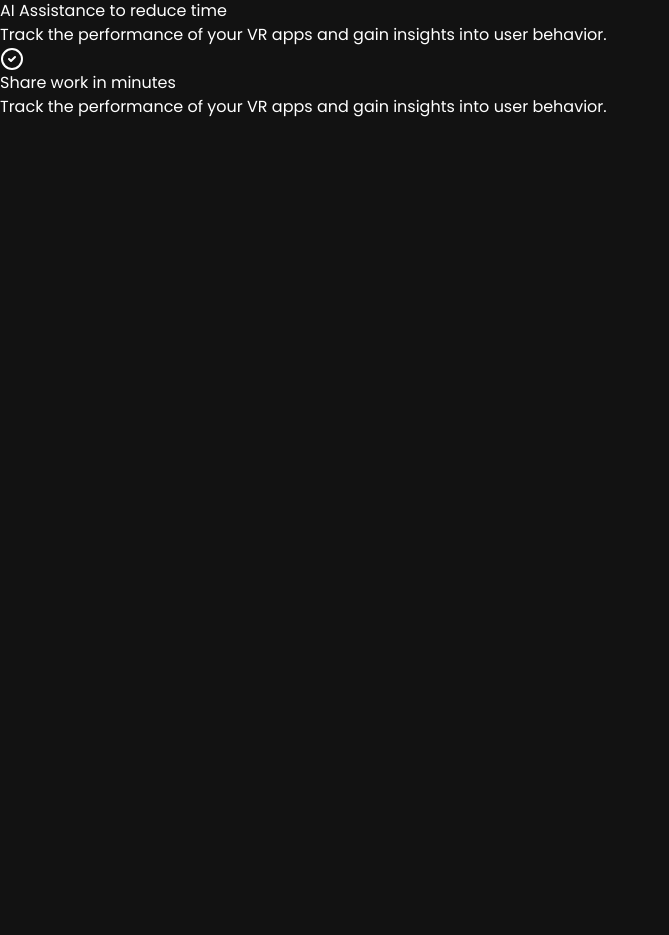
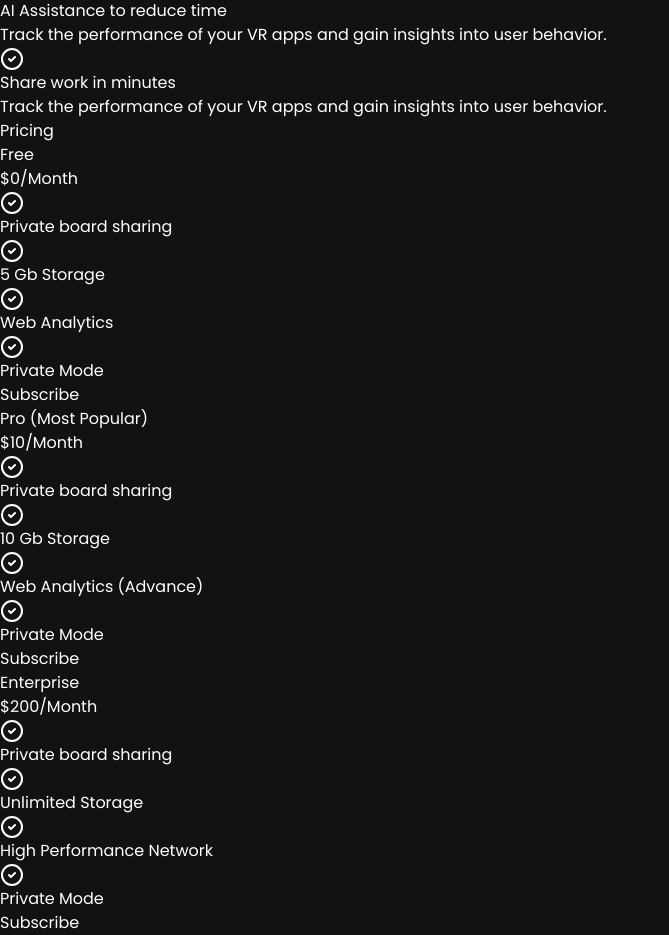
Before and after one commit to ParthivSuthar/VirtualR-Landing-Page, a React (Vite) app: page / in a window 1280 px wide. Shown: the part 3048-3983 px from the top of the page, without its empty margins (0-669 px from the left). Before the commit the page ends 3167 px from the top, so only its background shows below. Built offline with nearby package versions, Linux system fonts and the light colour scheme.

Commit message:
add pricing section

```diff
--- a/src/App.jsx
+++ b/src/App.jsx
@@ -1,6 +1,7 @@
 import FeatureSection from "./components/FeatureSection"
 import HeroSection from "./components/HeroSection"
 import Navbar from "./components/Navbar"
+import Pricing from "./components/Pricing"
 import WorkflowSection from "./components/WorkflowSection"
 
 
@@ -12,6 +13,7 @@
         <HeroSection/>
         <FeatureSection/>
         <WorkflowSection />
+        <Pricing/>
       </div>
     </>
   )
--- /dev/null
+++ b/src/components/Pricing.jsx
@@ -0,0 +1,34 @@
+import { CheckCircle2 } from "lucide-react"
+import { pricingOptions } from "../constants"
+
+const Pricing = () => {
+  return (
+    <div className="mt-20">
+        <h2 className="text-3xl sm:text-5xl lg:text-6xl text-center my-8 tracking-wide">Pricing</h2>
+        <div className="flex flex-wrap">
+            {pricingOptions.map((option, index) => (
+                <div key={index} className="w-full sm:w-1/2 lg:w-1/3 p-2">
+                    <div className="p-10 border border-neutral-700 rounded-xl">
+                        <p className="text-4xl mb-8">{option.title} {option.title === "Pro" && <span className="bg-gradient-to-r from-orange-500 to-orange-900 text-transparent bg-clip-text text-xl mb-4 ml-2">(Most Popular)</span>}</p>
+                        <p className="mb-8">
+                            <span className="text-5xl mt-6 mr-2">{option.price}</span>
+                            <span className="text-neutral-400 tracking-tight">/Month</span>
+                        </p>
+                        <ul>
+                            {option.features.map((feature, index) => (
+                                <li className="flex mt-8 items-center" key={index}>
+                                    <CheckCircle2/>
+                                    <span className="ml-2">{feature}</span>
+                                    </li>
+                            ))}
+                        </ul>
+                        <a href="#" className="inline-flex justify-center items-center text-center w-full h-12 p-5 mt-20 tracking-tight text-xl hover:bg-orange-900 border border-orange-900 rounded-lg transition duration-200">Subscribe</a>
+                    </div>
+                </div>
+            ))}
+        </div>
+    </div>
+  )
+}
+
+export default Pricing
```
